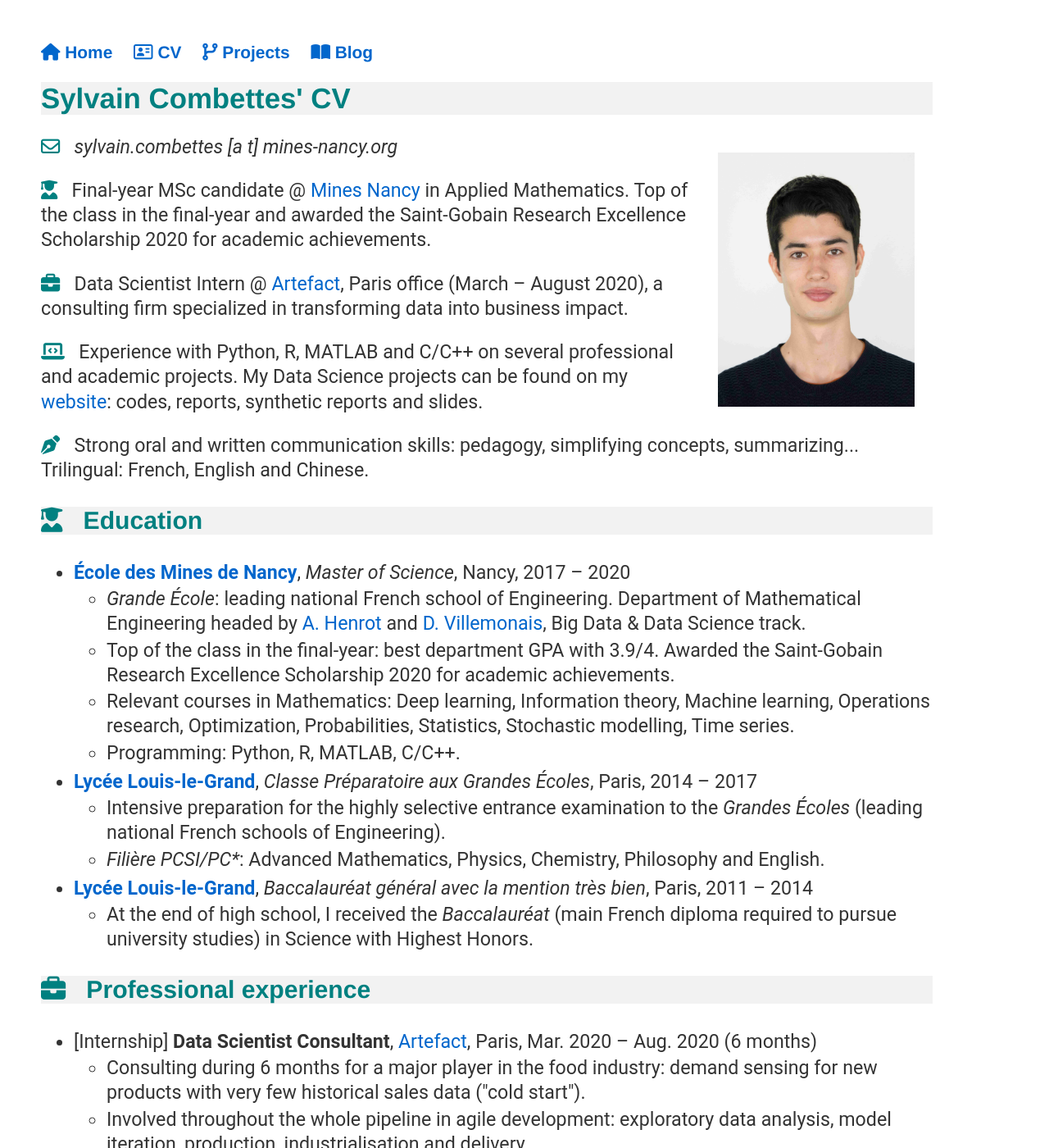
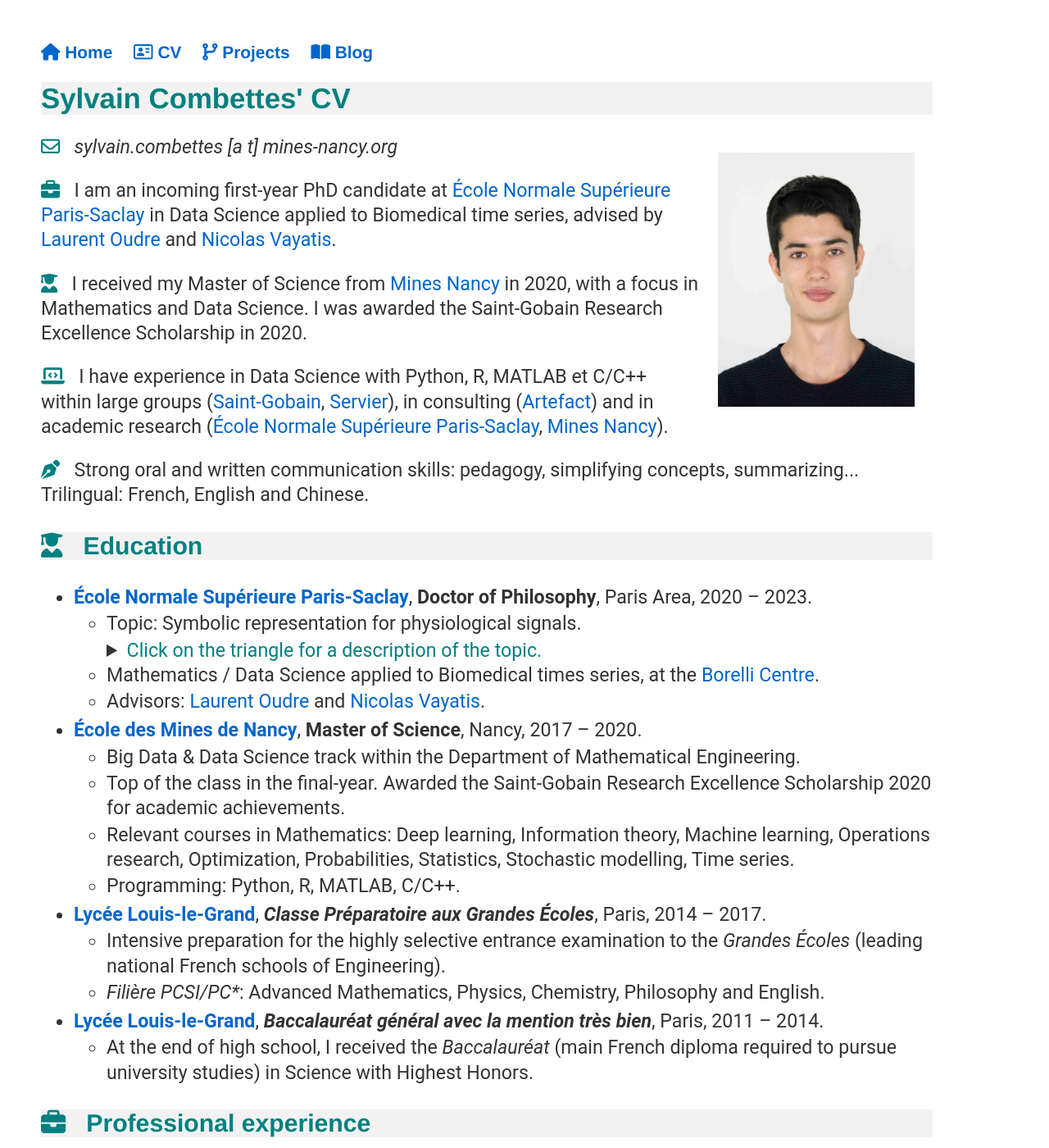
Before and after one commit to sylvaincom/sylvaincom.github.io, a Jekyll site: the page built from cv/index.html, in a window 1280 px wide and 1400 px high. Shown: the whole window at 82% size. Built offline with Jekyll 4.4.1, drawn with Linux system fonts in a browser that asks for light colours; nearby versions of some CDN libraries; some of the changed text lies outside the part shown.

Commit message:
Updating my situation with the PhD

```diff
--- a/cv/index.html
+++ b/cv/index.html
@@ -15,18 +15,15 @@ title: Sylvain Combettes' CV
     <div class="column">
     <p> <i class="far fa-envelope" style="color:#008080"></i> &nbsp; <i>sylvain.combettes [a t] mines-nancy.org</i></p>
 
-	<p> <i class="fas fa-user-graduate" style="color:#008080"></i> &nbsp; Final-year MSc candidate @ <a href="https://en.wikipedia.org/wiki/%C3%89cole_nationale_sup%C3%A9rieure_des_mines_de_Nancy" target="_blank">Mines Nancy</a> in Applied Mathematics. Top of the class in the final-year and awarded the Saint-Gobain Research Excellence Scholarship 2020 for academic achievements.</p>
+    <p> <i class="fas fa-briefcase" style="color:#008080"></i> &nbsp; I am an incoming first-year PhD candidate at <a href="https://en.wikipedia.org/wiki/%C3%89cole_normale_sup%C3%A9rieure_Paris-Saclay" target="_blank">École Normale Supérieure Paris-Saclay</a> in Data Science applied to Biomedical time series, advised by <a href="http://www.laurentoudre.fr/" target="_blank">Laurent Oudre</a> and <a href="http://nvayatis.perso.math.cnrs.fr/" target="_blank">Nicolas Vayatis</a>.</p>
 
-	<p> <i class="fas fa-briefcase" style="color:#008080"></i> &nbsp; Data Scientist Intern @ <a href="https://www.artefact.com/" target="_blank">Artefact</a>, Paris office (March &ndash; August 2020), a consulting firm specialized in transforming data into business impact.</p>
+	<p> <i class="fas fa-user-graduate" style="color:#008080"></i> &nbsp; I received my Master of Science from <a href="https://en.wikipedia.org/wiki/%C3%89cole_nationale_sup%C3%A9rieure_des_mines_de_Nancy" target="_blank">Mines Nancy</a> in 2020, with a focus in Mathematics and Data Science. I was awarded the Saint-Gobain Research Excellence Scholarship in 2020.</p>
 
-	<p> <i class="fas fa-laptop-code" style="color:#008080"></i> &nbsp; Experience with Python, R, MATLAB and C/C++ on several professional and academic projects. My Data Science projects can be found on my <a href="/projects/">website</a>: codes, reports, synthetic reports and slides.</p>
+	<p> <i class="fas fa-laptop-code" style="color:#008080"></i> &nbsp; I have experience in Data Science with Python, R, MATLAB et C/C++ within large groups (<a href="https://www.saint-gobain.com/en" target="_blank">Saint-Gobain</a>, <a href="https://servier.com/en" target="_blank">Servier</a>), in consulting (<a href="https://www.artefact.com" target="_blank">Artefact</a>) and in academic research (<a href="https://en.wikipedia.org/wiki/%C3%89cole_normale_sup%C3%A9rieure_Paris-Saclay" target="_blank">École Normale Supérieure Paris-Saclay</a>, <a href="https://en.wikipedia.org/wiki/%C3%89cole_nationale_sup%C3%A9rieure_des_mines_de_Nancy" target="_blank">Mines Nancy</a>).</p>
 
-	<p> <i class="fas fa-pen-nib" style="color:#008080"></i> &nbsp;
-Strong oral and written communication skills: pedagogy, simplifying concepts, summarizing... Trilingual: French, English and Chinese.
+	<p> <i class="fas fa-pen-nib" style="color:#008080"></i> &nbsp; Strong oral and written communication skills: pedagogy, simplifying concepts, summarizing... Trilingual: French, English and Chinese.
     </div>
 </div>
-
-
 
 <!--
 <p> <i class="fab fa-linkedin-in" style="color:#008080"></i> &nbsp; Please check my LinkedIn profile in <a href="https://www.linkedin.com/in/sylvain-combettes/?locale=en_US">English</a> or in <a href="https://www.linkedin.com/in/sylvain-combettes/?locale=fr_FR">French</a>.</p>
@@ -36,59 +33,68 @@ Strong oral and written communication skills: pedagogy, simplifying concepts, su
 
 <h3><i class="fas fa-user-graduate" style="color:#008080"></i> &nbsp; Education</h3>
 
-<ul>
-  <li><b><a href="https://en.wikipedia.org/wiki/%C3%89cole_nationale_sup%C3%A9rieure_des_mines_de_Nancy" target="_blank">École des Mines de Nancy</a></b>, <i>Master of Science</i>, Nancy, 2017 &ndash; 2020</li>
 
 <ul>
-		<li><i>Grande École</i>: leading national French school of Engineering. Department of Mathematical Engineering headed by <a href="http://www.iecl.univ-lorraine.fr/~Antoine.Henrot/english.html" target="_blank">A. Henrot</a> and <a href="http://www.normalesup.org/~villemonais" target="_blank">D. Villemonais</a>, Big Data & Data Science track.</li>
-		<li>Top of the class in the final-year: best department GPA with 3.9/4. Awarded the Saint-Gobain Research Excellence Scholarship 2020 for academic achievements.</li>
+
+	<li><b><a href="https://en.wikipedia.org/wiki/%C3%89cole_normale_sup%C3%A9rieure_Paris-Saclay" target="_blank">École Normale Supérieure Paris-Saclay</a></b>, <b>Doctor of Philosophy</b>, Paris Area, 2020 &ndash; 2023.</li>
+
+		<ul>
+			<li>Topic: Symbolic representation for physiological signals.</li>
+			<details><summary><a style="color:#008080">Click on the triangle for a description of the topic.</a></summary>The objective of the thesis is to construct symbolic representations adapted for the processing of physiological data acquired during multi-sensor experimental protocols. The analysis of these heterogeneous data is particularly complex because of their multivariate, multimodal and non-stationary properties. The idea is to represent a data flow in the form of a series of symbols (barcodes), reflecting not only the temporal evolution of the observed phenomena, but also the evolution of the link between the different modalities. These representations will be based on the study of local phenomena observed in the data (stationary regimes or repetitive patterns) in order to adapt the representation to the physiological phenomena of interest. One of the stakes of this thesis is also to build adapted metrics allowing to compare these data, especially for longitudinal monitoring and inter-individual comparison.</details>
+			<li>Mathematics / Data Science applied to Biomedical times series, at the <a href="https://centreborelli.cnrs.fr" target="_blank">Borelli Centre</a>.</li>
+			<li>Advisors: <a href="http://www.laurentoudre.fr/" target="_blank">Laurent Oudre</a> and <a href="http://nvayatis.perso.math.cnrs.fr/" target="_blank">Nicolas Vayatis</a>.</li>
+		</ul>
+
+	<li><b><a href="https://en.wikipedia.org/wiki/%C3%89cole_nationale_sup%C3%A9rieure_des_mines_de_Nancy" target="_blank">École des Mines de Nancy</a></b>, <b>Master of Science</b>, Nancy, 2017 &ndash; 2020.</li>
+
+		<ul>
+			<li>Big Data & Data Science track within the Department of Mathematical Engineering.</li>
+			<li>Top of the class in the final-year. Awarded the Saint-Gobain Research Excellence Scholarship 2020 for academic achievements.</li>
 			<li>Relevant courses in Mathematics: Deep learning, Information theory, Machine learning, Operations research, Optimization, Probabilities, Statistics, Stochastic modelling, Time series.</li>
 			<li>Programming: Python, R, MATLAB, C/C++.</li>
 		</ul>
 
-  <li><b><a href="https://en.wikipedia.org/wiki/Lyc%C3%A9e_Louis-le-Grand" target="_blank">Lycée Louis-le-Grand</a></b>, <i>Classe Préparatoire aux Grandes Écoles</i>, Paris, 2014 &ndash; 2017</li>
+	<li><b><a href="https://en.wikipedia.org/wiki/Lyc%C3%A9e_Louis-le-Grand" target="_blank">Lycée Louis-le-Grand</a></b>, <b><i>Classe Préparatoire aux Grandes Écoles</i></b>, Paris, 2014 &ndash; 2017.</li>
 
 		<ul>
 			<li>Intensive preparation for the highly selective entrance examination to the <i>Grandes Écoles</i> (leading national French schools of Engineering).</li>
 			<li><i>Filière PCSI/PC*</i>: Advanced Mathematics, Physics, Chemistry, Philosophy and English.</li>
 		</ul>
 
-  <li><b><a href="https://en.wikipedia.org/wiki/Lyc%C3%A9e_Louis-le-Grand" target="_blank">Lycée Louis-le-Grand</a></b>, <i>Baccalauréat général avec la mention très bien</i>, Paris, 2011 &ndash; 2014 </li>
+	<li><b><a href="https://en.wikipedia.org/wiki/Lyc%C3%A9e_Louis-le-Grand" target="_blank">Lycée Louis-le-Grand</a></b>, <b><i>Baccalauréat général avec la mention très bien</i></b>, Paris, 2011 &ndash; 2014.</li>
 
 		<ul>
-		<li> At the end of high school, I received the <i>Baccalauréat</i> (main French diploma required to pursue university studies) in Science with Highest Honors.
-</li>
+			<li>At the end of high school, I received the <i>Baccalauréat</i> (main French diploma required to pursue university studies) in Science with Highest Honors.</li>
 		</ul>
-
 </ul>
 
 <h3><i class="fas fa-briefcase" style="color:#008080"></i> &nbsp; Professional experience</h3>
 
 <ul>
-  <li>[Internship] <b>Data Scientist Consultant</b>, <a href="https://www.artefact.com" target="_blank">Artefact</a>, Paris, Mar. 2020 &ndash; Aug. 2020 (6 months)</li>
+  <li><b>Data Scientist Intern</b>, <a href="https://www.artefact.com" target="_blank">Artefact</a>, Paris, Mar. 2020 &ndash; Aug. 2020 (6 months).</li>
 
 	<ul>
 		<li>Consulting during 6 months for a major player in the food industry: demand sensing for new products with very few historical sales data ("cold start").</li>
 		<li>Involved throughout the whole pipeline in agile development: exploratory data analysis, model iteration, production, industrialisation and delivery.</li>
 		<li>Technologies : AWS, Dask, Docker, Git, Pandas, Prophet, Unix, Scikit-Learn, Statsmodels.</li>
-		<li>Results: The method developed for a specific country, in pairs with a Senior Data Scientist, was a success and was being deployed in other countries at the end of my internship.</li>
+		<li>Result: The method developed for a specific country, in pairs with a Senior Data Scientist, was a success and was being deployed in other countries at the end of my internship.</li>
 	</ul>
 
-  <li>[Project] <b>Student-researcher</b>, <a href="http://www.cnrs.fr/en" target="_blank">CNRS</a>, Nancy, Oct. 2019 &ndash; Feb. 2020 (5 months)</li>
+  <li><b>Research Project in Data Science</b>, <a href="https://en.wikipedia.org/wiki/%C3%89cole_nationale_sup%C3%A9rieure_des_mines_de_Nancy" target="_blank">École des Mines de Nancy</a>, Nancy, Oct. 2019 &ndash; Feb. 2020 (5 months).</li>
 
 	<ul>
 		<li>Topic: Comparison of empirical probability distributions using integral probability metrics and f-divergences.</li>
 		<li>Result: I show that a new simulation method for the Choquet integral is "correct".</li>
 	</ul>
 
-  <li>[Internship] <b>Data Scientist</b>, <a href="https://servier.com/en" target="_blank">Servier</a>, Paris Area, June 2019 &ndash; Sep. 2019 (3 months)</li>
+  <li><b>Data Scientist Intern</b>, <a href="https://servier.com/en" target="_blank">Servier</a>, Paris Area, June 2019 &ndash; Sep. 2019 (3 months).</li>
 
 	<ul>
 		<li>Topic: Generating fictitious realistic patient data with generative adversarial networks (GANs).</li>
 		<li>Result: the prediction score can be increased by more than 5% on binary values augmented by GANs.</li>
 	</ul>
 
-  <li>[Project] <b>Data Scientist</b>, <a href="https://www.saint-gobain.com/en" target="_blank">Saint-Gobain</a>, Paris Area, Oct. 2018 &ndash; June 2019 (9 months)</li>
+  <li><b>Research Project in Data Science</b>, <a href="https://www.saint-gobain.com/en" target="_blank">Saint-Gobain</a>, Paris Area, Oct. 2018 &ndash; June 2019 (9 months).</li>
 
 	<ul>
 		<li>Topic: Anomaly detection using principal component analysis (PCA) and Gaussian kernel PCA.</li>
@@ -96,7 +102,7 @@ Strong oral and written communication skills: pedagogy, simplifying concepts, su
 	</ul>
 </ul>
 
-<p><i class="fas fa-code-branch" style="color:#008080"></i> &nbsp; See <a href="/projects">projects</a> for more information: codes, reports, 5 pages synthetic reports, slides...</p>
+<p><i class="fas fa-code-branch" style="color:#008080"></i> &nbsp; See <a href="/projects">projects</a> for more information: codes, reports, 5 pages synthetic reports, slides, etc.</p>
 
 
 </div>
--- a/index.html
+++ b/index.html
@@ -7,7 +7,9 @@ title: Sylvain Combettes' homepage
 
 <h1> Welcome to Sylvain Combettes' homepage!</h1>
 
-<p> <i class="far fa-address-card" style="color:#008080"></i> &nbsp; I am a final-year MSc candidate in Data Science @ <a href="https://en.wikipedia.org/wiki/%C3%89cole_nationale_sup%C3%A9rieure_des_mines_de_Nancy" target="_blank">Mines Nancy</a>, a French <i>Grande École</i>. I am currently (March &ndash; August 2020) a Data Scientist Intern @ <a href="https://artefact.com/" target="_blank">Artefact</a>, a consulting firm specialized in transforming data into business impact.</p>
+<p> <i class="far fa-address-card" style="color:#008080"></i> &nbsp; I am an incoming first-year PhD candidate in Data Science at the <a href="https://www.centreborelli.fr" target="_blank">Borelli Centre</a> from <a href="https://ens-paris-saclay.fr/en" target="_blank">École Normale Supérieure Paris-Saclay</a>, advised by <a href="http://www.laurentoudre.fr/" target="_blank">Laurent Oudre</a> and <a href="http://nvayatis.perso.math.cnrs.fr/" target="_blank">Nicolas Vayatis</a>. I am focusing on a symbolic representation for physiological signals (Biomedical time series).</p>
+
+<details><summary><a style="color:#008080">Click on the triangle for a description of the topic.</a></summary>The objective of the thesis is to construct symbolic representations adapted for the processing of physiological data acquired during multi-sensor experimental protocols. The analysis of these heterogeneous data is particularly complex because of their multivariate, multimodal and non-stationary properties. The idea is to represent a data flow in the form of a series of symbols (barcodes), reflecting not only the temporal evolution of the observed phenomena, but also the evolution of the link between the different modalities. These representations will be based on the study of local phenomena observed in the data (stationary regimes or repetitive patterns) in order to adapt the representation to the physiological phenomena of interest. One of the stakes of this thesis is also to build adapted metrics allowing to compare these data, especially for longitudinal monitoring and inter-individual comparison.</details>
 
 <p> <i class="fas fa-code-branch" style="color:#008080"></i> &nbsp; I share some of my Data Science <a href="/projects/">projects</a> on my <a href="https://github.com/sylvaincom" target="_blank">GitHub</a>: codes, reports, synthetic reports and slides.</p>
 
```
Also changed, not shown: _posts/2020-09-23-python-librairies.md (+1 -1 lines). Lines whose indentation alone changed are shown as unchanged.
